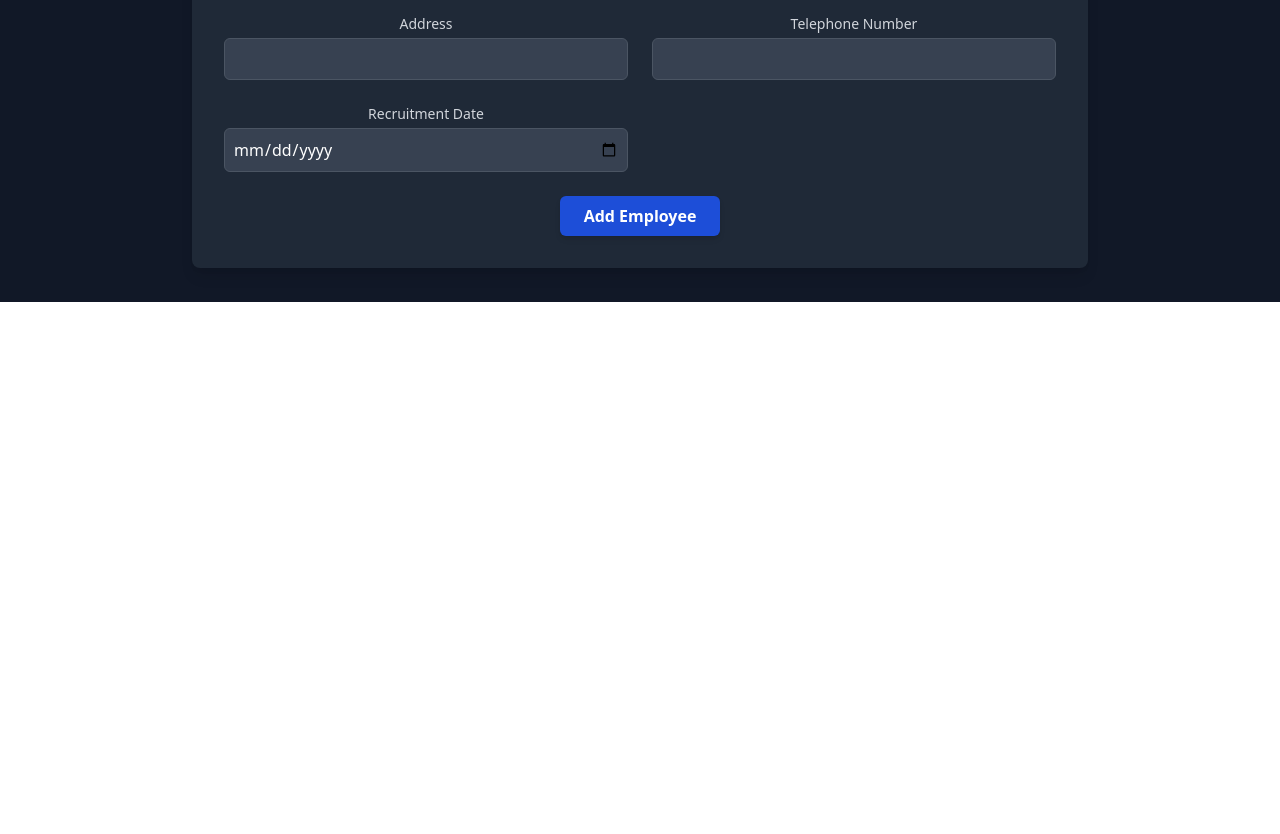
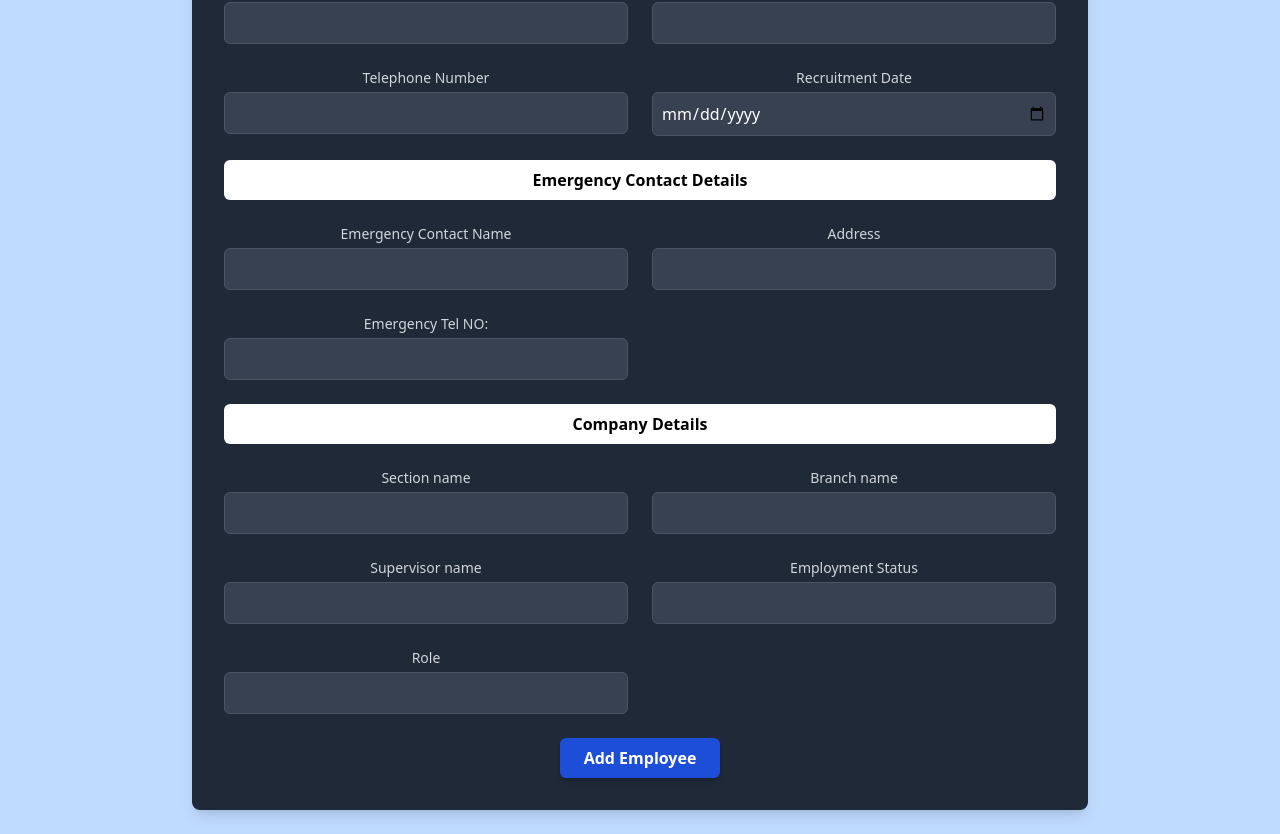
Before and after one commit to nimashXDilshan/DataBase-Human-Resource-Management-System, a React (Vite) app in the folder vite-project/: page /FillEmployeeDetails in a window 1280 px wide. Shown: the part 570-1404 px from the top of the page. Before the commit the page ends 872 px from the top, so only its background shows below. Built offline with nearby package versions, Linux system fonts and the light colour scheme.

Commit message:
final employee details form

```diff
--- a/vite-project/src/Pages/FillEmployeeDetails.jsx
+++ b/vite-project/src/Pages/FillEmployeeDetails.jsx
@@ -97,25 +97,18 @@ const EmployeeDetailsForm = () => {
   };
 
   return (
-    <div className="min-h-screen bg-gray-900 flex items-center justify-center p-6">
+    <div className="min-h-screen bg-blue-200 flex items-center justify-center p-6">
       <form onSubmit={handleSubmit} className="max-w-4xl w-full p-8 bg-gray-800 rounded-lg shadow-lg">
         <h2 className="text-3xl font-bold text-center text-white bg-blue-900 py-3 rounded-md mb-6">
           Employee Details Form
         </h2>
 
         {error && <p className="text-red-500 text-center mb-4">{error}</p>} {/* Display error message */}
+        <h2 className="text-3x1 font-bold text-center text-blue bg-white py-2 rounded-md mb-6">
+          Personal Details
+        </h2>
+        <div className="grid grid-cols-1 md:grid-cols-2 gap-6">
 
-        <div className="grid grid-cols-1 md:grid-cols-2 gap-6">
-          <div>
-            <label className="block text-sm font-medium text-gray-300">Employee ID</label>
-            <input
-              type="text"
-              name="employeeId"
-              value={formData.employeeId}
-              onChange={handleInputChange}
-              className="mt-1 block w-full p-2 bg-gray-700 border border-gray-600 rounded-md focus:ring-2 focus:ring-blue-500 focus:border-transparent text-white"
-            />
-          </div>
 
           <div>
             <label className="block text-sm font-medium text-gray-300">First Name</label>
@@ -234,6 +227,107 @@ const EmployeeDetailsForm = () => {
             />
           </div>
         </div>
+        <br></br>
+        <h2 className="text-3x1 font-bold text-center text-blue bg-white py-2 rounded-md mb-6">
+          Emergency Contact Details
+        </h2>
+        <div className="grid grid-cols-1 md:grid-cols-2 gap-6">
+
+
+          <div>
+            <label className="block text-sm font-medium text-gray-300">Emergency Contact Name</label>
+            <input
+              type="text"
+              name="firstName"
+              value={formData.firstName}
+              onChange={handleInputChange}
+              className="mt-1 block w-full p-2 bg-gray-700 border border-gray-600 rounded-md focus:ring-2 focus:ring-blue-500 focus:border-transparent text-white"
+            />
+          </div>
+
+          <div>
+            <label className="block text-sm font-medium text-gray-300">Address</label>
+            <input
+              type="text"
+              name="middleName"
+              value={formData.middleName}
+              onChange={handleInputChange}
+              className="mt-1 block w-full p-2 bg-gray-700 border border-gray-600 rounded-md focus:ring-2 focus:ring-blue-500 focus:border-transparent text-white"
+            />
+          </div>
+
+          <div>
+            <label className="block text-sm font-medium text-gray-300">Emergency Tel NO:</label>
+            <input
+              type="text"
+              name="lastName"
+              value={formData.lastName}
+              onChange={handleInputChange}
+              className="mt-1 block w-full p-2 bg-gray-700 border border-gray-600 rounded-md focus:ring-2 focus:ring-blue-500 focus:border-transparent text-white"
+            />
+          </div>
+        </div>
+        <br></br>
+        <h2 className="text-3x1 font-bold text-center text-blue bg-white py-2 rounded-md mb-6">
+          Company Details
+        </h2>
+
+        <div className="grid grid-cols-1 md:grid-cols-2 gap-6">
+
+
+          <div>
+            <label className="block text-sm font-medium text-gray-300">Section name</label>
+            <input
+              type="text"
+              name="firstName"
+              value={formData.firstName}
+              onChange={handleInputChange}
+              className="mt-1 block w-full p-2 bg-gray-700 border border-gray-600 rounded-md focus:ring-2 focus:ring-blue-500 focus:border-transparent text-white"
+            />
+          </div>
+
+          <div>
+            <label className="block text-sm font-medium text-gray-300">Branch name</label>
+            <input
+              type="text"
+              name="middleName"
+              value={formData.middleName}
+              onChange={handleInputChange}
+              className="mt-1 block w-full p-2 bg-gray-700 border border-gray-600 rounded-md focus:ring-2 focus:ring-blue-500 focus:border-transparent text-white"
+            />
+          </div>
+
+          <div>
+            <label className="block text-sm font-medium text-gray-300">Supervisor name</label>
+            <input
+              type="text"
+              name="lastName"
+              value={formData.lastName}
+              onChange={handleInputChange}
+              className="mt-1 block w-full p-2 bg-gray-700 border border-gray-600 rounded-md focus:ring-2 focus:ring-blue-500 focus:border-transparent text-white"
+            />
+          </div>
+          <div>
+            <label className="block text-sm font-medium text-gray-300">Employment Status</label>
+            <input
+              type="text"
+              name="lastName"
+              value={formData.lastName}
+              onChange={handleInputChange}
+              className="mt-1 block w-full p-2 bg-gray-700 border border-gray-600 rounded-md focus:ring-2 focus:ring-blue-500 focus:border-transparent text-white"
+            />
+          </div>
+          <div>
+            <label className="block text-sm font-medium text-gray-300">Role</label>
+            <input
+              type="text"
+              name="lastName"
+              value={formData.lastName}
+              onChange={handleInputChange}
+              className="mt-1 block w-full p-2 bg-gray-700 border border-gray-600 rounded-md focus:ring-2 focus:ring-blue-500 focus:border-transparent text-white"
+            />
+          </div>
+        </div>
 
         <div className="flex justify-center mt-6">
           <button type="submit" className="px-6 py-2 bg-blue-700 text-white font-semibold rounded-md hover:bg-blue-600 transition duration-300 ease-in-out shadow-md">
```
Also changed, not shown: 1 other file (tests, documents, lock files or other folders).
